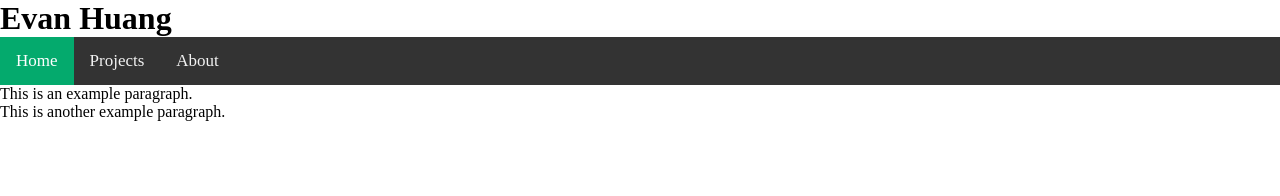
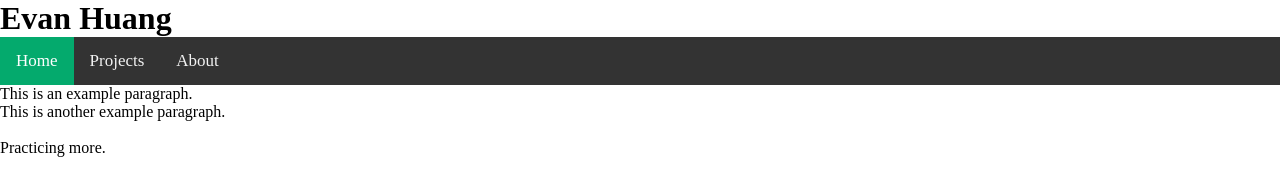
Before and after one commit to evnhng/personal_website, a plain HTML site: page index.html in a window 1280 px wide. Drawn offline with Linux system fonts and the light colour scheme.

Commit message:
more practice

```diff
--- a/index.html
+++ b/index.html
@@ -16,7 +16,8 @@
 <body>
   <p>
     This is an example paragraph.<br>
-    This is another example paragraph.
+    This is another example paragraph.<br><br>
+    Practicing more.
   </p>
 </body>
 
```
